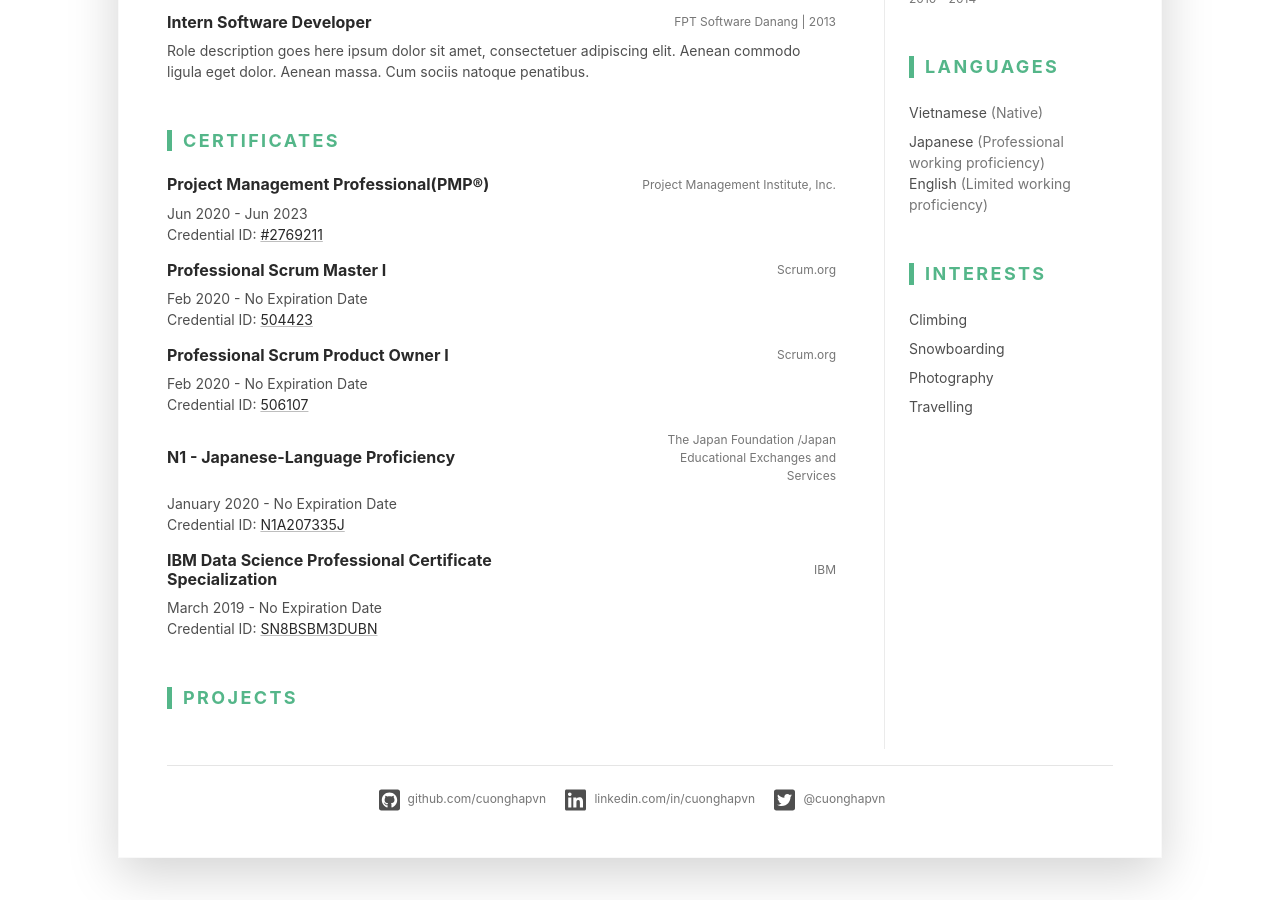
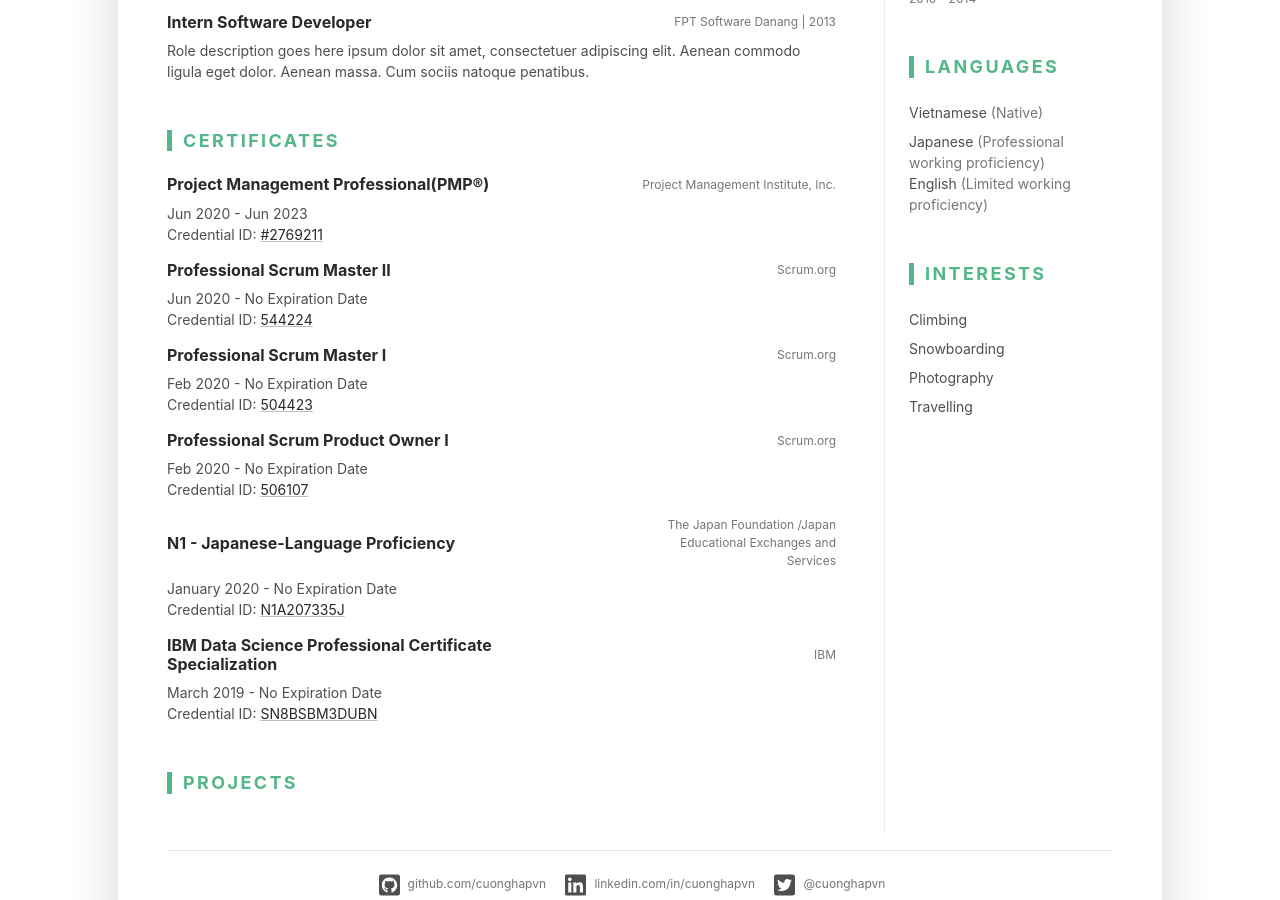
Before and after one commit to cuonghapvn/cuonghapvn.github.io, a Jekyll site: the page cv/index.html, which Jekyll copies as it is, in a window 1280 px wide and 900 px high, scrolled down 1056 px. Built offline with Jekyll 4.4.1, drawn with Linux system fonts in a browser that asks for light colours; some of the changed text lies outside the part shown.

Commit message:
Update index.html

```diff
--- a/cv/index.html
+++ b/cv/index.html
@@ -33,7 +33,7 @@
 						<div class="resume-title col-12 col-md-6 col-lg-8 col-xl-9">
 							<h2 class="resume-name mb-0 text-uppercase">Cuong Nguyen</h2>
 							<div class="resume-tagline mb-3 mb-md-0">Senior Software Engineer | Project Manager</div>
-							<div class="resume-tagline mb-3 mb-md-0 font-weight-bold">PMP® | PSM | PSPO</div>
+							<div class="resume-tagline mb-3 mb-md-0 font-weight-bold">PMP® | PSM II | PSPO I</div>
 						</div><!--//resume-title-->
 						<div class="resume-contact col-12 col-md-6 col-lg-4 col-xl-3">
 							<ul class="list-unstyled mb-0">
@@ -125,6 +125,17 @@
 									<div class="item-content">
 										<p>Jun 2020 - Jun 2023
 										<br>Credential ID: <a href="" class="theme-link">#2769211</a></p>
+									</div>
+								</div>
+								<div class="item mb-3">
+									<div class="item-heading row align-items-center mb-2">
+										<h4 class="item-title col-12 col-md-6 col-lg-8 mb-2 mb-md-0">Professional Scrum Master II</h4>
+										<div class="item-meta col-12 col-md-6 col-lg-4 text-muted text-left text-md-right">Scrum.org</div>
+
+									</div>
+									<div class="item-content">
+										<p>Jun 2020 - No Expiration Date
+										<br>Credential ID: <a href="https://www.scrum.org/certificates/544224" class="theme-link">544224</a></p>
 									</div>
 								</div>
 								<div class="item mb-3">
```
